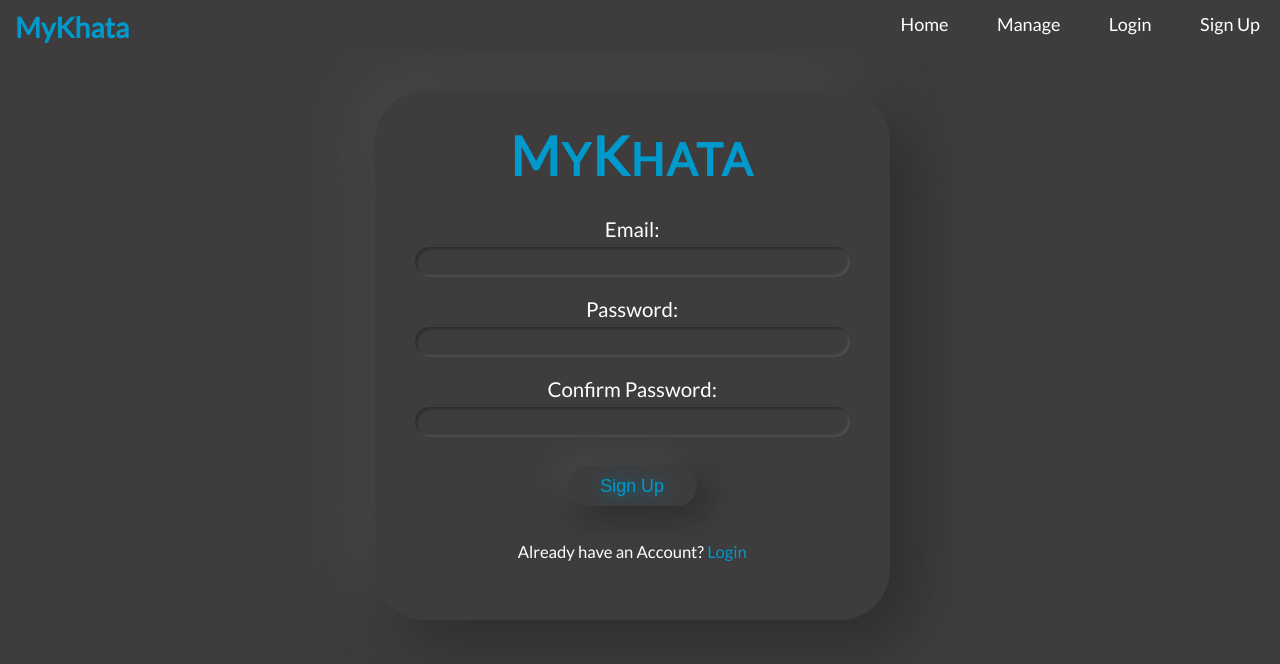
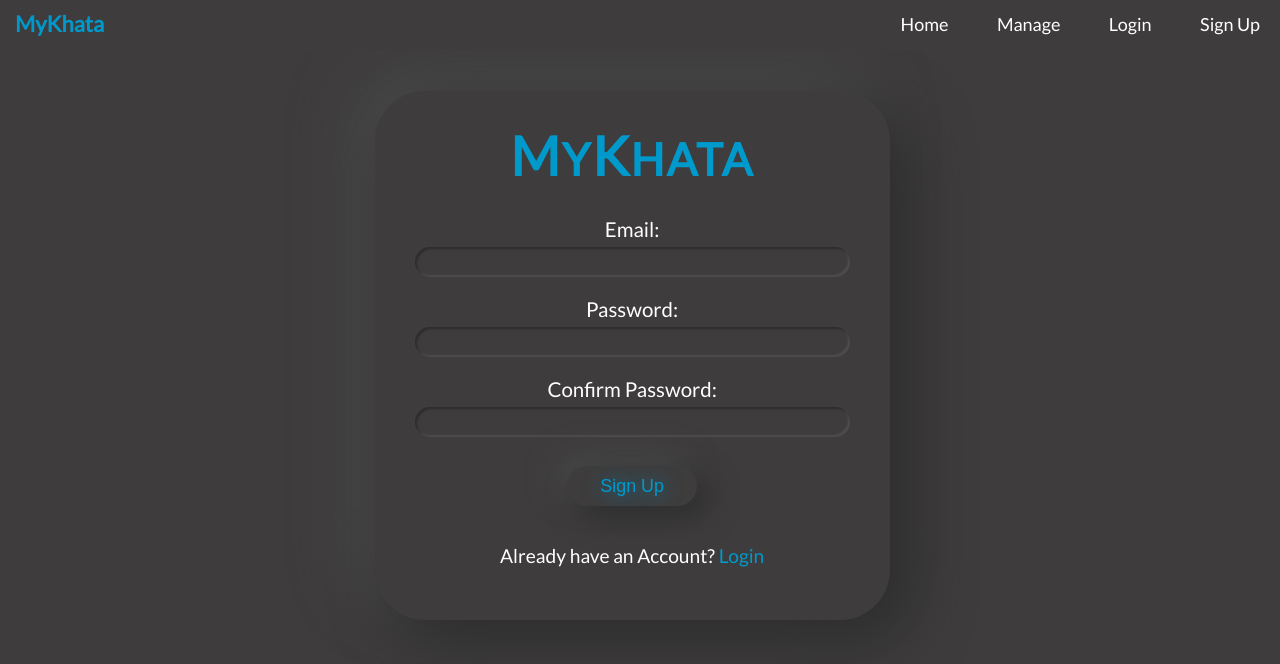
Before and after one commit to akshatvid/MyKhata-Node, a website: page views/signup.html in a window 1280 px wide. Drawn offline with nearby package versions, Linux system fonts and the light colour scheme.

Commit message:
Update signup.html

```diff
--- a/views/signup.html
+++ b/views/signup.html
@@ -282,7 +282,7 @@
 
 	.nav > .nav-header > .nav-title {
 	  display: inline-block;
-	  font-size: 2.2vw;
+	  font-size: 22px;
 	  color: #0099cc;
 	  font-weight: bold;
 	  padding: 10px 10px 10px 10px;
@@ -400,7 +400,7 @@
 		<!-- <button class="btn">Sign Up</button> -->
 		<center><input type="button" class="blu-btn" value="Sign Up"></center>
 		<br>
-		<p class="already">Already have an Account?  <a class="no-acc" href="login.html">Login</a></p>
+		<p style="font-size: 1.5vw;" class="already">Already have an Account?  <a class="no-acc" href="/login">Login</a></p>
 	</div>
 </body>
 </html>
```
